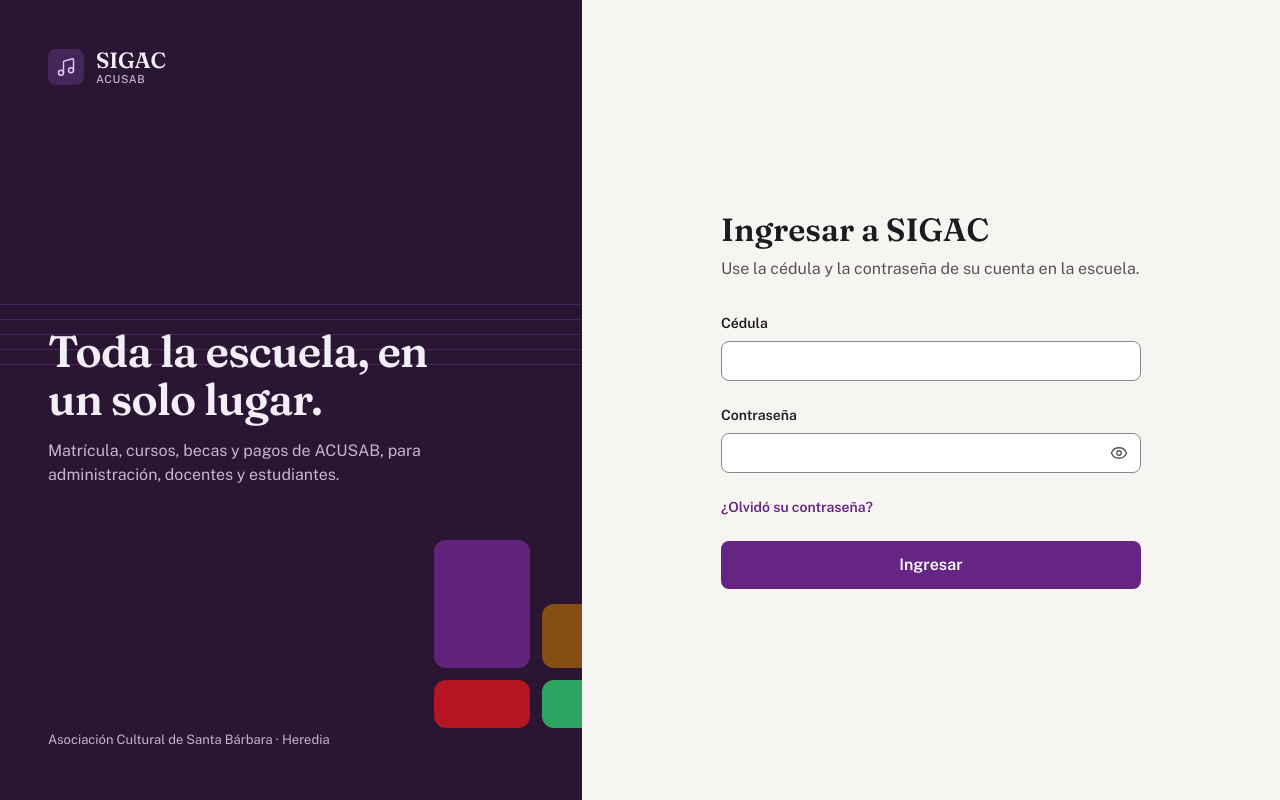
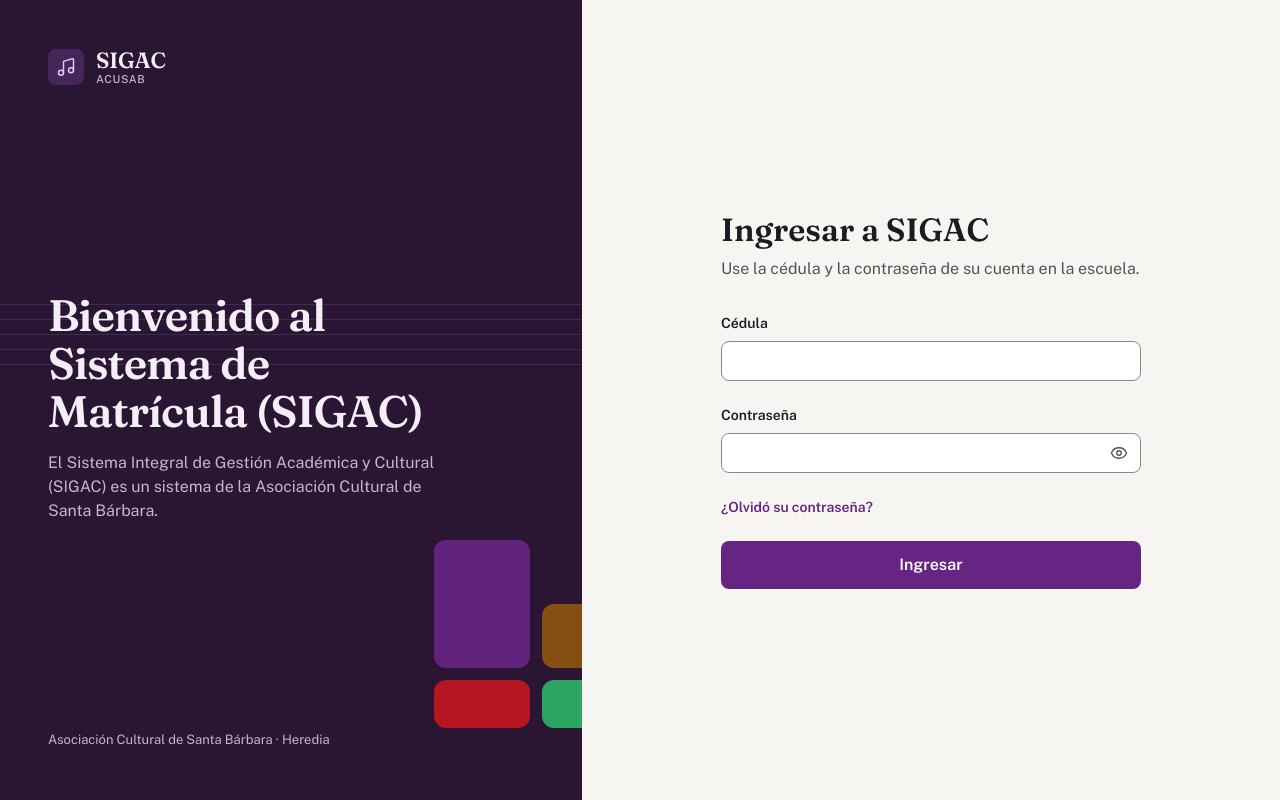
Before and after one commit to 2026-17/Repositorio-2026-17, a React (Vite) app in the folder frontend/: page / in a window 1280 px wide. Built offline with nearby package versions, Linux system fonts and the light colour scheme.

Commit message:
:adhesive_bandage:   enhance validation messages across multiple request DTOs

```diff
--- a/frontend/src/pages/Publico/AuthLayout.jsx
+++ b/frontend/src/pages/Publico/AuthLayout.jsx
@@ -22,10 +22,10 @@ export default function AuthLayout({ children }) {
                 <div className="auth-blocks"><i /><i /><i /><i /></div>
 
                 <div className="auth-quote">
-                    <h2>Toda la escuela, en un solo lugar.</h2>
+                    <h2>Bienvenido al Sistema de Matrícula (SIGAC)</h2>
                     <p>
-                        Matrícula, cursos, becas y pagos de ACUSAB, para
-                        administración, docentes y estudiantes.
+                        El Sistema Integral de Gestión Académica y Cultural (SIGAC)
+                        es un sistema de la Asociación Cultural de Santa Bárbara.
                     </p>
                 </div>
 
```
